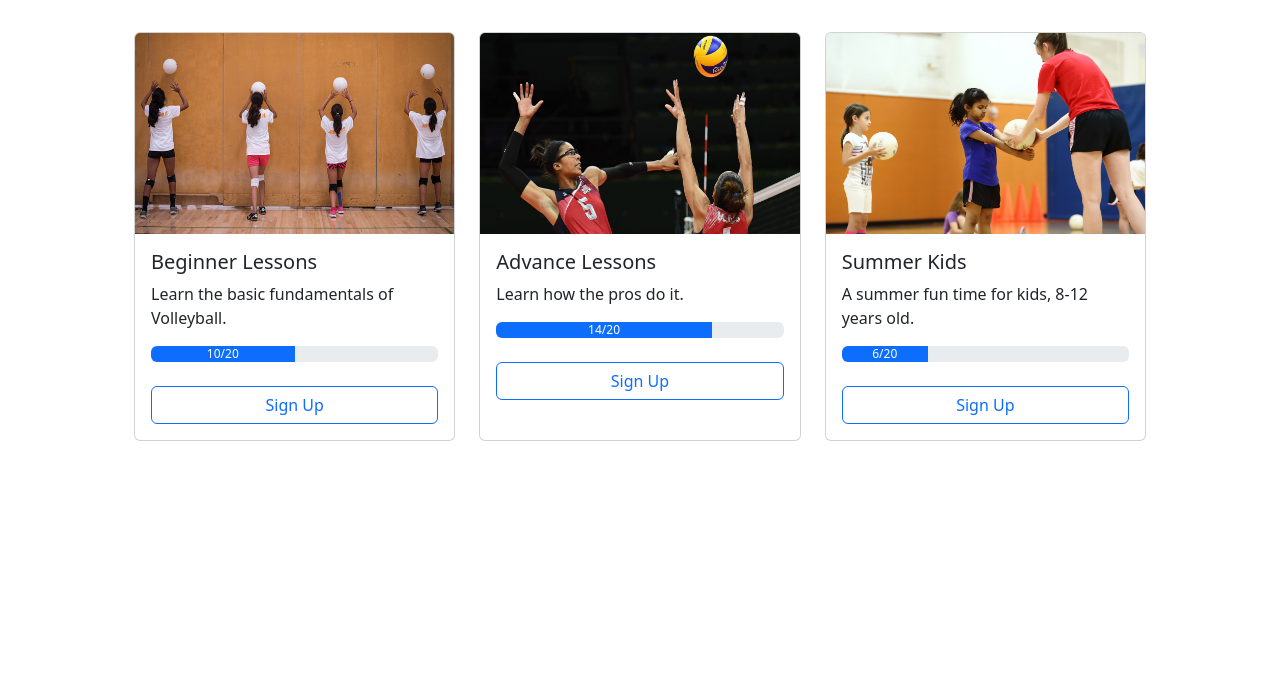
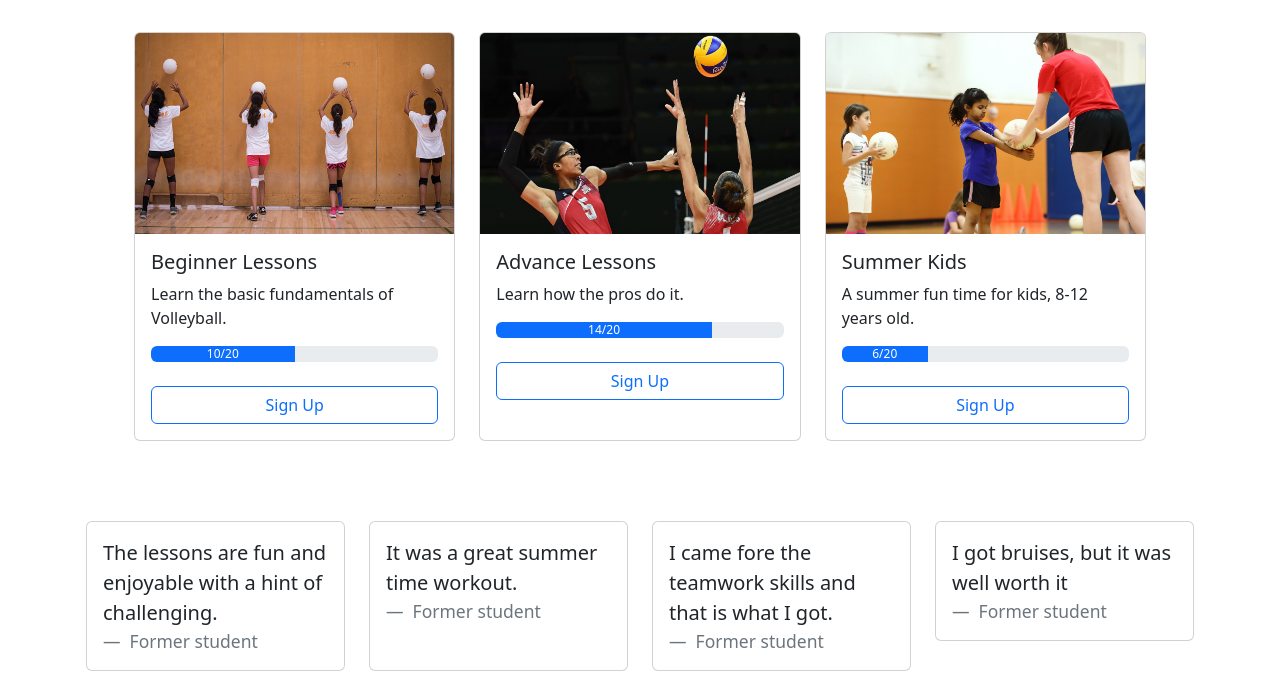
Before and after one commit to Rali-28/bootstrap_jumbo, a website: page index.html in a window 1280 px wide. Shown: the part 384-1071 px from the top of the page. Before the commit the page ends 889 px from the top, so only its background shows below. Drawn offline with nearby package versions, Linux system fonts and the light colour scheme.

Commit message:
Finalized/testimonials

```diff
--- a/index.html
+++ b/index.html
@@ -114,11 +114,68 @@
                         </div>
                     </div>
                 </div>
-
             </div>
         </div>
         <!-- Courses End -->
 
+        <!-- Testimonials -->
+        <div class="container p-3">
+            <div class="row">
+                <div class="col-md-3 d-flex">
+                    <div class="card">
+                        <div class="card-body">
+                            <blockquote class="blockquote mb-0">
+                            <p>The lessons are fun and enjoyable with a hint of challenging.</p>
+                            <footer class="blockquote-footer">
+                            Former student
+                            </footer>
+                      </blockquote>
+                    </div>
+                </div>
+            </div>
+
+            <div class="col-md-3 d-flex">
+                <div class="card">
+                    <div class="card-body">
+                        <blockquote class="blockquote mb-0">
+                            <p>It was a great summer time workout.</p>
+                            <footer class="blockquote-footer">
+                             Former student
+                            </footer>
+                        </blockquote>
+                    </div>
+                </div>
+            </div>
+
+            <div class="col-md-3 d-flex">
+                <div class="card">
+                    <div class="card-body">
+                        <blockquote class="blockquote mb-0">
+                            <p>I came fore the teamwork skills and that is what I got.</p>
+                            <footer class="blockquote-footer">
+                             Former student
+                            </footer>
+                        </blockquote>
+                    </div>
+                </div>
+            </div>
+
+            <div class="col-md-3">
+                <div class="card">
+                    <div class="card-body">
+                        <blockquote class="blockquote mb-0">
+                            <p>I got bruises, but it was well worth it</p>
+                            <footer class="blockquote-footer">
+                             Former student
+                            </footer>
+                        </blockquote>
+                    </div>
+                </div>
+            </div>
+        </div>
+
+        </div>
+        <!-- Testimonials End -->
     </div>
     <!-- Main End -->
 
```
